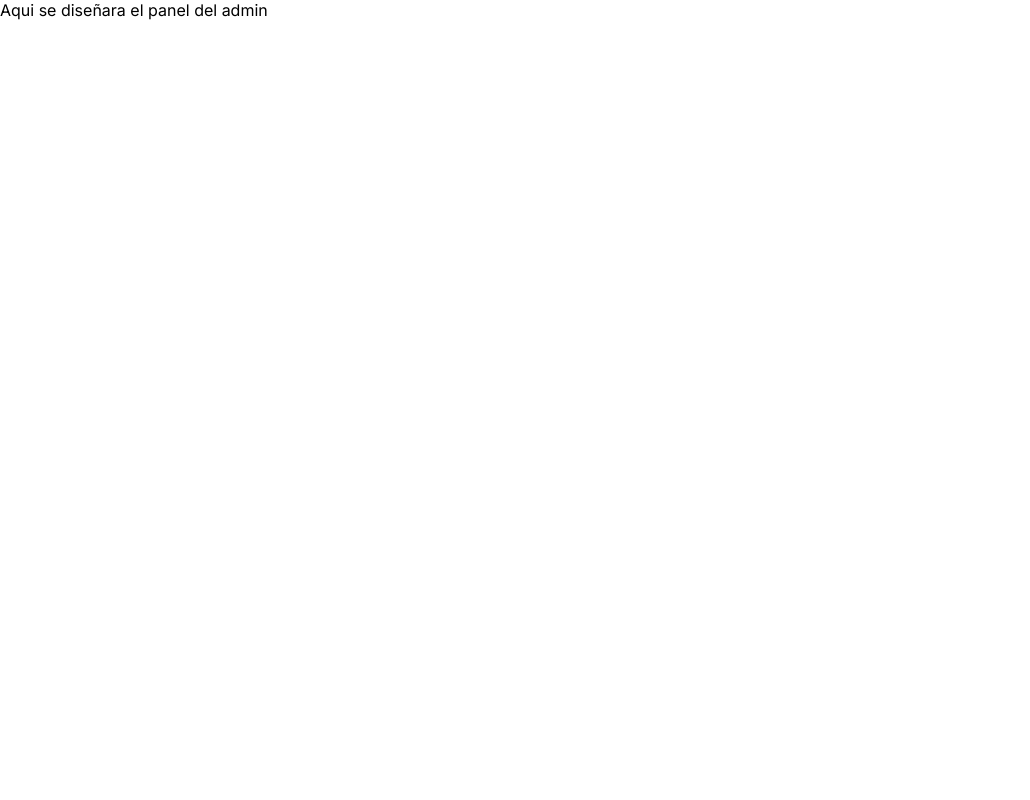
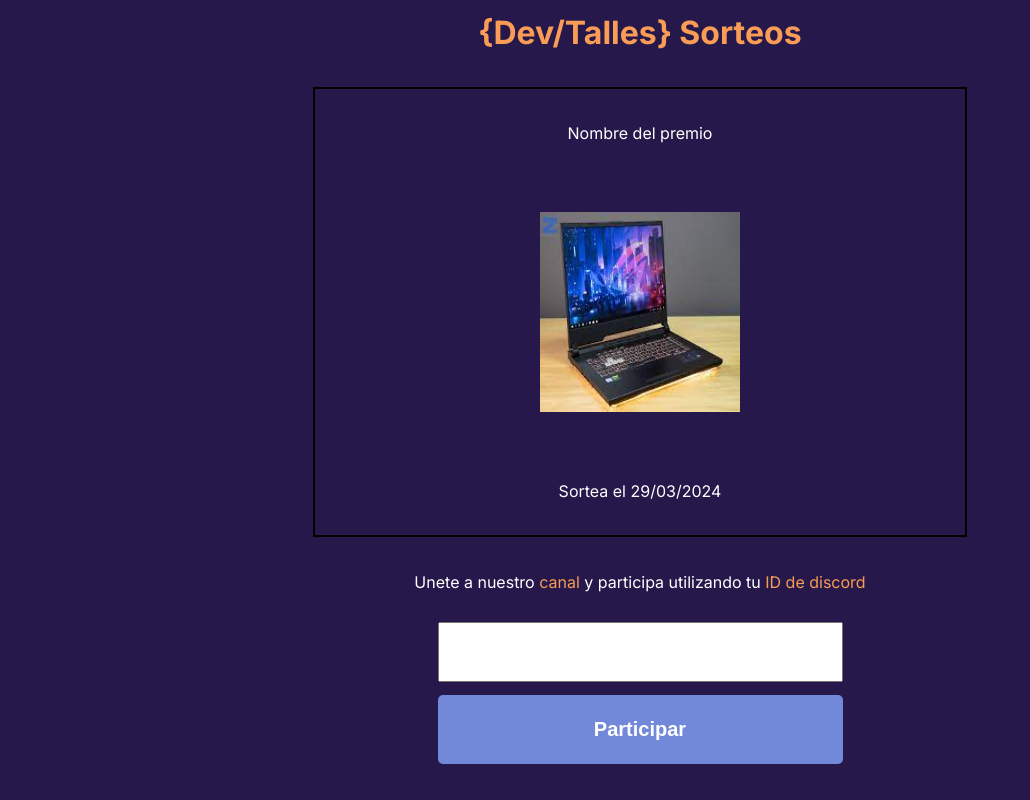
Before and after one commit to NachoBasilio/CodeQuest2024-Front, a Next.js app: page / in a window 1280 px wide. Shown: the whole page, without its empty margins (0-1030 px from the left). Built offline with nearby package versions, Linux system fonts and the light colour scheme.

Commit message:
feat:new links components and admin page

```diff
--- a/src/app/(admin)/page.js
+++ /dev/null
@@ -1,9 +0,0 @@
-'use client'
-
-export default function AdminPanel(){
-    return(
-        <div>
-            Aqui se diseñara el panel del admin
-        </div>
-    )
-}
--- /dev/null
+++ b/src/app/components/invite-channel.jsx
@@ -0,0 +1,11 @@
+import Link from "next/link";
+export default function InviteToDiscordChannel (){
+    const URL_Channel="https://example.com"
+    return(
+        <Link
+         href={URL_Channel}
+         target="_blank"
+         style={{textDecoration:'none',color:'#f89c56'}}
+         >canal</Link>
+    )
+}
--- /dev/null
+++ b/src/app/components/tutorial-id.jsx
@@ -0,0 +1,11 @@
+import Link from "next/link";
+export default function HowGetDiscordID (){
+    const urlToSeeTutorial="https://www.youtube.com"
+    return(
+        <Link
+         href={urlToSeeTutorial}
+         target="_blank"
+         style={{textDecoration:'none',color:'#f89c56'}}
+         >ID de discord</Link>
+    )
+}
--- a/src/app/page.js
+++ b/src/app/page.js
@@ -1,29 +1,29 @@
 import Image from "next/image";
 import styles from "./page.module.css";
-
+import InviteToDiscordChannel from "./components/invite-channel";
+import HowGetDiscordID from "./components/tutorial-id";
 export default function Home() {
   const titleWeb="{Dev/Talles} Sorteos"
   return (
     <main className={styles.main}>
-      <h3 className={styles.title_web_lottery}>{titleWeb}</h3>
+      <h1 className={styles.title_web_lottery}>{titleWeb}</h1>
       <article className={styles.reward_container}>
         <p>
-        titulo del Sorteos
+        Nombre del premio
         </p>
         <Image
-          src="/next.svg"
+          src="/images.jpeg"
           alt="imagen del premio actual"
           width={200}
           height={200}
         />
         <p>
-        foto del premio
-        contador u rango de fecha
+        Sortea el 29/03/2024
         </p>
       </article>
       <section className={styles.get_in_lottery}>
         <p>
-          Unete a nuestro canal de discord y participa con tu ID de discord
+          Unete a nuestro <InviteToDiscordChannel/> y participa utilizando tu <HowGetDiscordID/>
           </p>
         <form>
           <input className={styles.get_id_discord} type="text"/>
--- a/src/app/page.module.css
+++ b/src/app/page.module.css
@@ -19,6 +19,7 @@
   margin: auto;
   display: grid;
   place-items: center;
+  color: white;
 }
 .get_in_lottery{
   width: min(500px,80%);
@@ -44,10 +45,11 @@
 }
 .get_id_discord{
   width: 90%;
-  height: 80%;
+  height: 75%;
   outline: none;
   margin: auto;
-  text-indent: 10px;
+  text-align: center;
+  font-size: 20px;
 }
 .btn_verify_id_dscord{
   width: 90%;
```
Also changed, not shown: src/app/(admin)/auth/auth.module.css (added, +12 -0 lines), src/app/(admin)/auth/login.jsx (+6 -3 lines), src/app/(admin)/auth/page.js (added, +11 -0 lines), public/images.jpeg (added).
